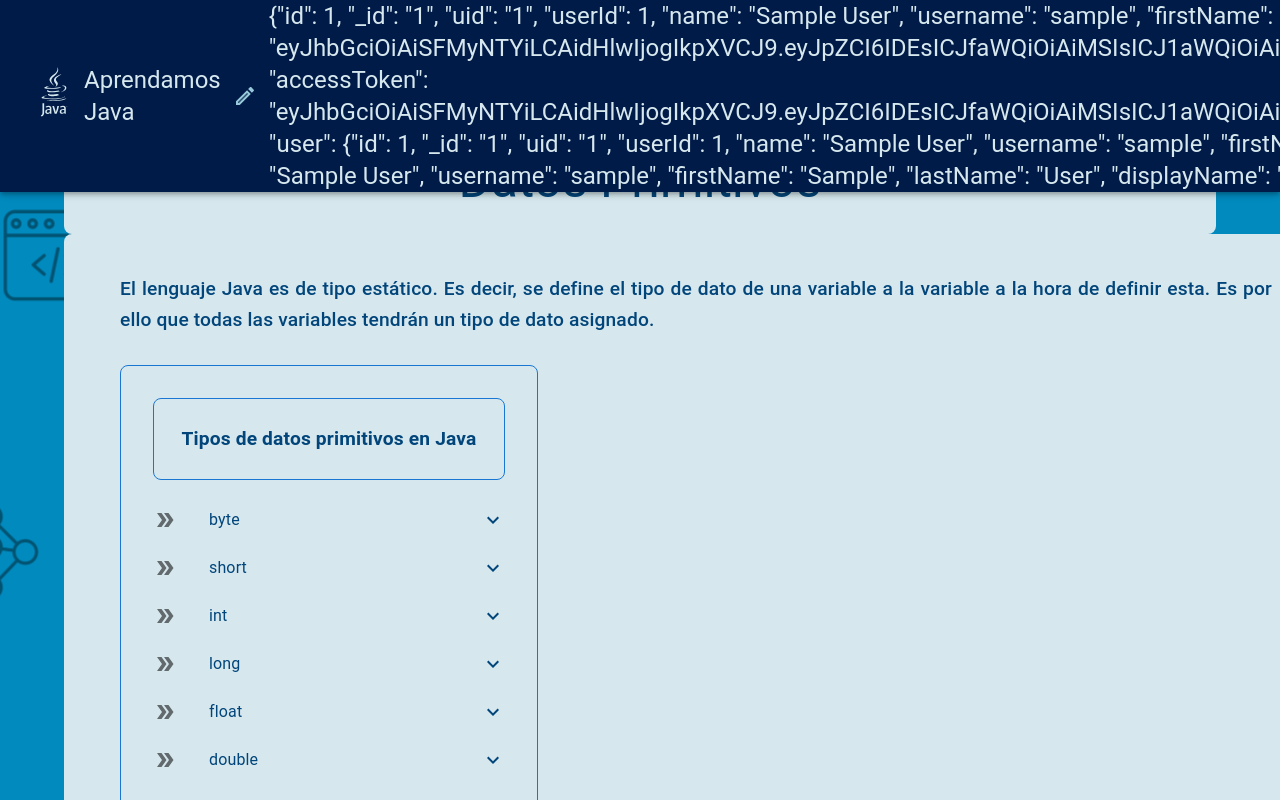
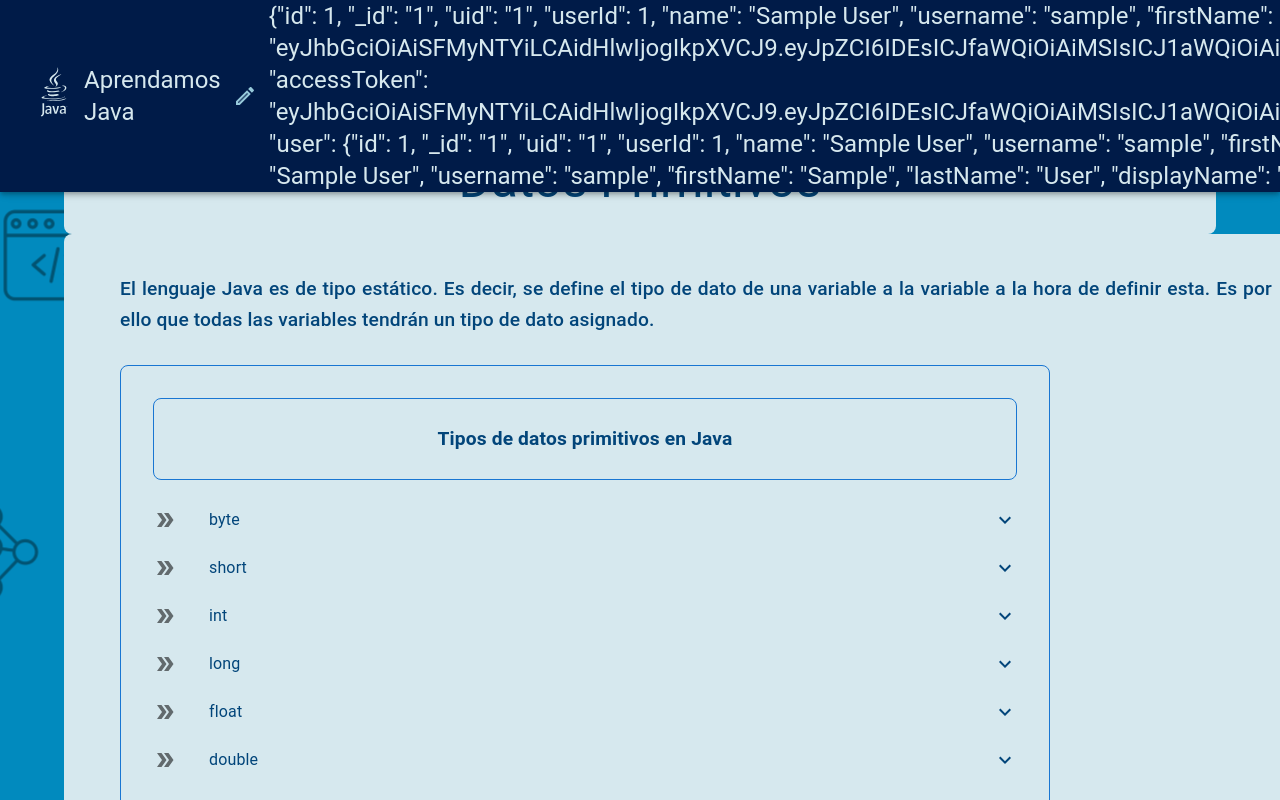
Before and after one commit to DavidPerezAntonio51/ProyectoSocial, a React (Create React App) app in the folder aprendamos-java/: page /temas/tipos-de-datos/primitivos/2/0 in a window 1280 px wide. Shown: the top 800 px of the page. Built offline with nearby package versions, Linux system fonts and the light colour scheme; sample sign-in values are in the browser's storage.

Commit message:
Update Primitivos.js

```diff
--- a/aprendamos-java/src/Paginas/Temas/Tipos-de-datos/Primitivos.js
+++ b/aprendamos-java/src/Paginas/Temas/Tipos-de-datos/Primitivos.js
@@ -98,7 +98,7 @@ export default function Primitivos() {
                         <br />
                         <Typography variant="h6" component="p" >
                             <List
-                            sx={{ width: '100%', maxWidth: '30vw', border: 1, borderColor: 'primary.main', borderRadius: 2, p: 2, textAlign: 'justify'  }}
+                            sx={{ width: '100%', maxWidth: '70vw', border: 1, borderColor: 'primary.main', borderRadius: 2, p: 2, textAlign: 'justify'  }}
                             component="nav"
                             aria-labelledby="nested-list-subheader"
                             subheader={
```
